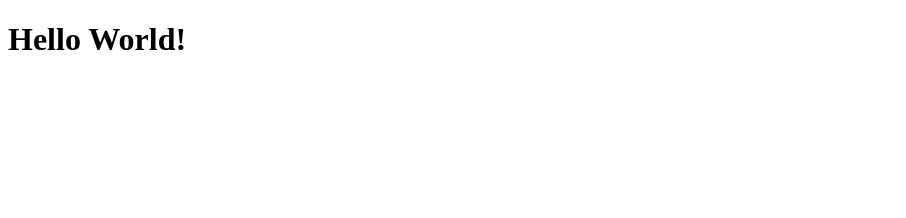
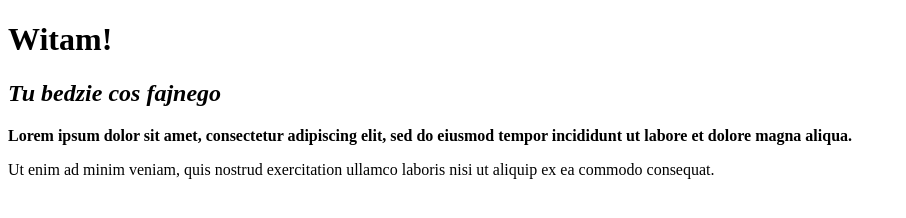
Before and after one commit to Moncix/html-boilerplate, a plain HTML site: page index.html in a window 1280 px wide. Shown: the whole page, without its empty margins (0-906 px from the left). Drawn offline with Linux system fonts and the light colour scheme.

Commit message:
Jakies glupoty

```diff
--- a/index.html
+++ b/index.html
@@ -7,6 +7,14 @@
     </head>
 
     <body>
-        <h1>Hello World!</h1>
+        <h1>Witam!</h1>
+        <h2><em>Tu bedzie cos fajnego</em></h2>
+        <!--Naglowki do strony. Fajne c'nie-->
+
+        <p><strong>Lorem ipsum dolor sit amet, consectetur adipiscing elit, sed do eiusmod tempor
+  incididunt ut labore et dolore magna aliqua.</strong></Lorem></p>
+
+  Ut enim ad minim veniam, quis nostrud exercitation ullamco laboris
+  nisi ut aliquip ex ea commodo consequat.
     </body>
 </html>
```
